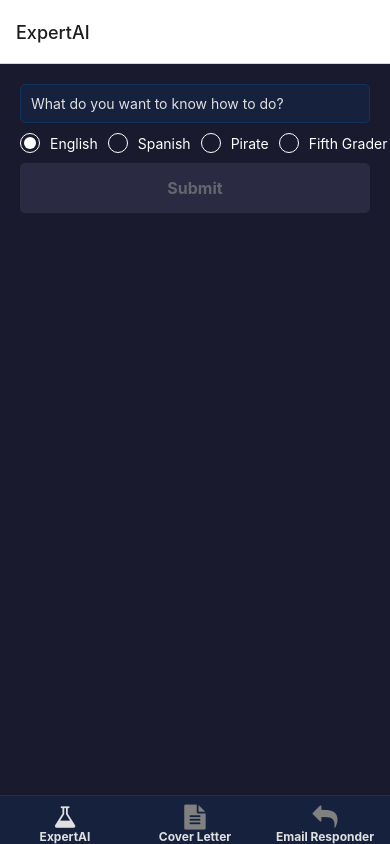
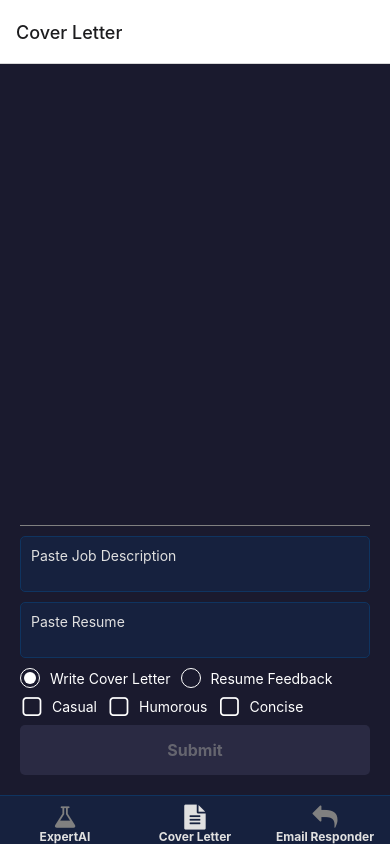
Before and after one commit to PaulMasonDev/prompt-playground, a React Native app in the folder frontend/: screen /Home in a window 390 px wide. Built offline with nearby package versions, Linux system fonts and the light colour scheme.

Commit message:
Enhancements to Cover Letter, styling changes

```diff
--- a/frontend/src/clientLibrary/Prompting.ts
+++ b/frontend/src/clientLibrary/Prompting.ts
@@ -48,11 +48,18 @@ export const getPromptResponse = async (prompt: string, type: string) => {
 
 export const getCoverLetterResponse = async (
   resume: string,
-  jobDesc: string
+  jobDesc: string,
+  isCasual: boolean,
+  isHumorous: boolean,
+  isConcise: boolean
 ) => {
   try {
     const response = await fetch(
-      `${BACKEND_API}/prompting/cover?resume=${resume}&jobDesc=${jobDesc}`,
+      `${BACKEND_API}/prompting/cover?resume=${resume}&jobDesc=${jobDesc}&isCasual=${
+        isCasual ? "true" : ""
+      }&isHumorous=${isHumorous ? "true" : ""}&isConcise=${
+        isConcise ? "true" : ""
+      }`,
       {
         method: "GET",
         headers: {
--- a/frontend/src/components/Navigation/BottomTabNavigator.tsx
+++ b/frontend/src/components/Navigation/BottomTabNavigator.tsx
@@ -20,7 +20,7 @@ enum AIRoute {
 function BottomTabNavigator() {
   return (
     <Tab.Navigator
-      initialRouteName={AIRoute.ExpertAI}
+      initialRouteName={AIRoute.CoverLetter}
       screenOptions={({ route }) => ({
         tabBarIcon: ({ color, size }) => {
           let iconName: any;
--- a/frontend/src/components/Prompting/CoverLetter.tsx
+++ b/frontend/src/components/Prompting/CoverLetter.tsx
@@ -11,12 +11,20 @@ import ResultsHeader from "../UIComponents/ResultsHeader";
 import ResponseTextContainer from "../UIComponents/ResponseTextContainer";
 import { commonStyles } from "../UIComponents/commonStyles";
 import { RadioGroup } from "../UIComponents/FormElements/RadioOptions";
+import { CustomCheckbox } from "../UIComponents/FormElements/CustomCheckbox";
+import { CommonLayout } from "../UIComponents/CommonLayout";
 
 export const CoverLetter = () => {
   const [resume, setResume] = useState("");
   const [jobDesc, setJobDesc] = useState("");
+  const [isCasual, setIsCasual] = useState(false);
+  const [isHumorous, setIsHumorous] = useState(false);
+  const [isConcise, setIsConcise] = useState(false);
+
   const [type, setType] = useState("cover");
+
   const [response, setResponse] = useState("");
+  const [responseHeader, setResponseHeader] = useState("");
 
   const { setLoading } = useUserStore();
 
@@ -27,17 +35,38 @@ export const CoverLetter = () => {
       true,
       "Consulting my ATS bot friends...looking at the job description, looking at your resume...impressive! Just a little bit longer and I'll have what you need for you!"
     );
+    setFeedbackSubmitted(false);
+    setResponse("");
+    setResponseHeader("");
     const apiCall =
-      type === "cover" ? getCoverLetterResponse : getResumeFeedback;
-    const apiResponse = await apiCall(resume, jobDesc);
+      type === "cover"
+        ? getCoverLetterResponse(
+            resume,
+            jobDesc,
+            isCasual,
+            isHumorous,
+            isConcise
+          )
+        : getResumeFeedback(resume, jobDesc);
+    const apiResponse = await apiCall;
     setResponse(apiResponse);
+    const responseHeaderText = `${
+      type === "cover"
+        ? "Cover Letter"
+        : type === "resume"
+        ? "Resume Feedback"
+        : ""
+    }${isCasual ? " | Casual" : ""}${isHumorous ? " | Humorous" : ""}${
+      isConcise ? " | Concise" : ""
+    }`;
+    setResponseHeader(responseHeaderText);
     setLoading(false, "");
   };
 
   const canSubmit = resume && jobDesc;
 
-  return (
-    <View style={commonStyles.container}>
+  const inputSection = (
+    <>
       <CustomTextInput
         value={jobDesc}
         onChangeText={setJobDesc}
@@ -59,21 +88,56 @@ export const CoverLetter = () => {
         ]}
         setExternalValue={setType}
       />
+      {type === "cover" ? (
+        <View style={{ flexDirection: "row" }}>
+          <CustomCheckbox
+            label="Casual"
+            onCheck={() => setIsCasual(!isCasual)}
+            isChecked={isCasual}
+          />
+          <CustomCheckbox
+            label="Humorous"
+            onCheck={() => setIsHumorous(!isHumorous)}
+            isChecked={isHumorous}
+          />
+          <CustomCheckbox
+            label="Concise"
+            onCheck={() => setIsConcise(!isConcise)}
+            isChecked={isConcise}
+          />
+        </View>
+      ) : (
+        <View style={{ height: 29 }}></View>
+      )}
       <CustomButton
         title="Submit"
         onPress={handlePress}
         disabled={!canSubmit}
       />
+    </>
+  );
+
+  const outputSection = (
+    <>
       {response && (
         <ResultsHeader
-          prompt={`Resume: ${resume} \n Job Description: ${jobDesc}`}
+          prompt={`Resume: ${resume} \n Job Description: ${jobDesc}${
+            isCasual ? "|casual" : ""
+          }${isHumorous ? "|humorous" : ""}${isConcise ? "|concise" : ""}`}
           response={response}
           type={type}
           feedbackSubmitted={feedbackSubmitted}
           setFeedbackSubmitted={setFeedbackSubmitted}
         />
       )}
-      <ResponseTextContainer response={response} responseHeader={""} />
-    </View>
+      <ResponseTextContainer
+        response={response}
+        responseHeader={responseHeader}
+      />
+    </>
+  );
+
+  return (
+    <CommonLayout inputSection={inputSection} outputSection={outputSection} />
   );
 };
--- a/frontend/src/components/Prompting/EmailResponder.tsx
+++ b/frontend/src/components/Prompting/EmailResponder.tsx
@@ -1,15 +1,11 @@
 import { useState } from "react";
-import { View } from "react-native";
-import {
-  getCoverLetterResponse,
-  getEmailResponse,
-} from "../../clientLibrary/Prompting";
+import { getEmailResponse } from "../../clientLibrary/Prompting";
 import useUserStore from "../../utils/store";
 import { CustomTextInput } from "../UIComponents/FormElements/CustomTextInput";
 import { CustomButton } from "../UIComponents/FormElements/CustomButton";
 import ResultsHeader from "../UIComponents/ResultsHeader";
 import ResponseTextContainer from "../UIComponents/ResponseTextContainer";
-import { commonStyles } from "../UIComponents/commonStyles";
+import { CommonLayout } from "../UIComponents/CommonLayout";
 
 export const EmailResponder = () => {
   const [originalEmail, setOriginalEmail] = useState("");
@@ -25,6 +21,9 @@ export const EmailResponder = () => {
       true,
       "Brushing up on my etiquette skills!...Crafting that email for you!...Let's set you up for success!"
     );
+    setOriginalEmail("");
+    setResponse("");
+    setFeedbackSubmitted(false);
     const apiResponse = await getEmailResponse(originalEmail, goal);
     setResponse(apiResponse);
     setLoading(false, "");
@@ -32,8 +31,8 @@ export const EmailResponder = () => {
 
   const canSubmit = originalEmail;
 
-  return (
-    <View style={commonStyles.container}>
+  const inputSection = (
+    <>
       <CustomTextInput
         value={originalEmail}
         onChangeText={setOriginalEmail}
@@ -52,6 +51,11 @@ export const EmailResponder = () => {
         onPress={handlePress}
         disabled={!canSubmit}
       />
+    </>
+  );
+
+  const outputSection = (
+    <>
       {response && (
         <ResultsHeader
           prompt={`Original Email: ${originalEmail} \n Goal: ${goal}`}
@@ -62,6 +66,10 @@ export const EmailResponder = () => {
         />
       )}
       <ResponseTextContainer response={response} responseHeader={""} />
-    </View>
+    </>
+  );
+
+  return (
+    <CommonLayout inputSection={inputSection} outputSection={outputSection} />
   );
 };
--- a/frontend/src/components/Prompting/ExpertAI.tsx
+++ b/frontend/src/components/Prompting/ExpertAI.tsx
@@ -8,6 +8,7 @@ import ResultsHeader from "../UIComponents/ResultsHeader";
 import ResponseTextContainer from "../UIComponents/ResponseTextContainer";
 import { commonStyles } from "../UIComponents/commonStyles";
 import { RadioGroup } from "../UIComponents/FormElements/RadioOptions";
+import { CommonLayout } from "../UIComponents/CommonLayout";
 
 export const ExpertAI = () => {
   const [prompt, setPrompt] = useState("");
@@ -36,8 +37,8 @@ export const ExpertAI = () => {
 
   const canSubmit = prompt;
 
-  return (
-    <View style={commonStyles.container}>
+  const inputSection = (
+    <>
       <CustomTextInput
         value={prompt}
         onChangeText={setPrompt}
@@ -58,6 +59,11 @@ export const ExpertAI = () => {
         onPress={handlePress}
         disabled={!canSubmit}
       />
+    </>
+  );
+
+  const outputSection = (
+    <>
       {response && (
         <ResultsHeader
           prompt={prompt}
@@ -67,11 +73,14 @@ export const ExpertAI = () => {
           setFeedbackSubmitted={setFeedbackSubmitted}
         />
       )}
-
       <ResponseTextContainer
         response={response}
         responseHeader={responseHeader}
       />
-    </View>
+    </>
+  );
+
+  return (
+    <CommonLayout inputSection={inputSection} outputSection={outputSection} />
   );
 };
--- /dev/null
+++ b/frontend/src/components/UIComponents/CommonLayout.tsx
@@ -0,0 +1,21 @@
+import { View } from "react-native";
+import { commonStyles } from "./commonStyles";
+import HorizontalLine from "./HorizontalLine";
+
+interface CommonLayoutProps {
+  inputSection: JSX.Element;
+  outputSection: JSX.Element;
+}
+
+export const CommonLayout = ({
+  inputSection,
+  outputSection,
+}: CommonLayoutProps) => {
+  return (
+    <View style={commonStyles.container}>
+      {outputSection}
+      <HorizontalLine />
+      {inputSection}
+    </View>
+  );
+};
--- /dev/null
+++ b/frontend/src/components/UIComponents/FormElements/CustomCheckbox.tsx
@@ -0,0 +1,59 @@
+import React, { useState } from "react";
+import {
+  View,
+  TouchableOpacity,
+  Text,
+  StyleSheet,
+  GestureResponderEvent,
+} from "react-native";
+import Icon from "@expo/vector-icons/FontAwesome"; // or any other icon library
+
+interface CustomCheckboxProps {
+  label: string;
+  onCheck: (event: GestureResponderEvent) => void;
+  isChecked: boolean;
+}
+
+const iconHeight = 24;
+
+export const CustomCheckbox = ({
+  label,
+  onCheck,
+  isChecked,
+}: CustomCheckboxProps) => {
+  const iconName = isChecked ? "check-square-o" : "square-o";
+
+  return (
+    <TouchableOpacity style={styles.checkboxContainer} onPress={onCheck}>
+      <View
+        style={[
+          styles.iconContainer,
+          iconName === "check-square-o" && { left: 1.5 },
+        ]}
+      >
+        <Icon name={iconName} size={iconHeight} color="white" />
+      </View>
+      {label && <Text style={styles.label}>{label}</Text>}
+    </TouchableOpacity>
+  );
+};
+
+const styles = StyleSheet.create({
+  checkboxContainer: {
+    flexDirection: "row",
+    alignItems: "center",
+    marginTop: 10,
+    marginRight: 10,
+  },
+  iconContainer: {
+    position: "absolute",
+    height: iconHeight,
+    width: iconHeight,
+    justifyContent: "center",
+    alignItems: "center",
+  },
+  label: {
+    marginLeft: 32,
+    color: "white",
+  },
+});
--- /dev/null
+++ b/frontend/src/components/UIComponents/HorizontalLine.tsx
@@ -0,0 +1,16 @@
+import React from "react";
+import { View, StyleSheet, StyleProp, ViewStyle } from "react-native";
+
+const HorizontalLine = ({ style }: { style?: StyleProp<ViewStyle> }) => {
+  return <View style={[styles.line, style]} />;
+};
+
+const styles = StyleSheet.create({
+  line: {
+    borderBottomWidth: 1,
+    borderBottomColor: "gray",
+    marginVertical: 10,
+  },
+});
+
+export default HorizontalLine;
--- a/frontend/src/components/UIComponents/ResponseTextContainer.tsx
+++ b/frontend/src/components/UIComponents/ResponseTextContainer.tsx
@@ -28,7 +28,7 @@ const ResponseTextContainer = ({
 const styles = StyleSheet.create({
   responseTextContainer: {
     flex: 1, // Takes the remaining space of the screen
-    marginTop: 10,
+    marginTop: 20,
     paddingLeft: 4,
   },
   responseHeader: {
--- a/frontend/src/utils/Loader/Loader.tsx
+++ b/frontend/src/utils/Loader/Loader.tsx
@@ -39,6 +39,7 @@ const styles = StyleSheet.create({
     color: "white",
     fontSize: 20,
     padding: 40,
+    backgroundColor: "#0f3460",
   },
 });
 
```
Also changed, not shown: 1 other file (tests, documents, lock files or other folders).
